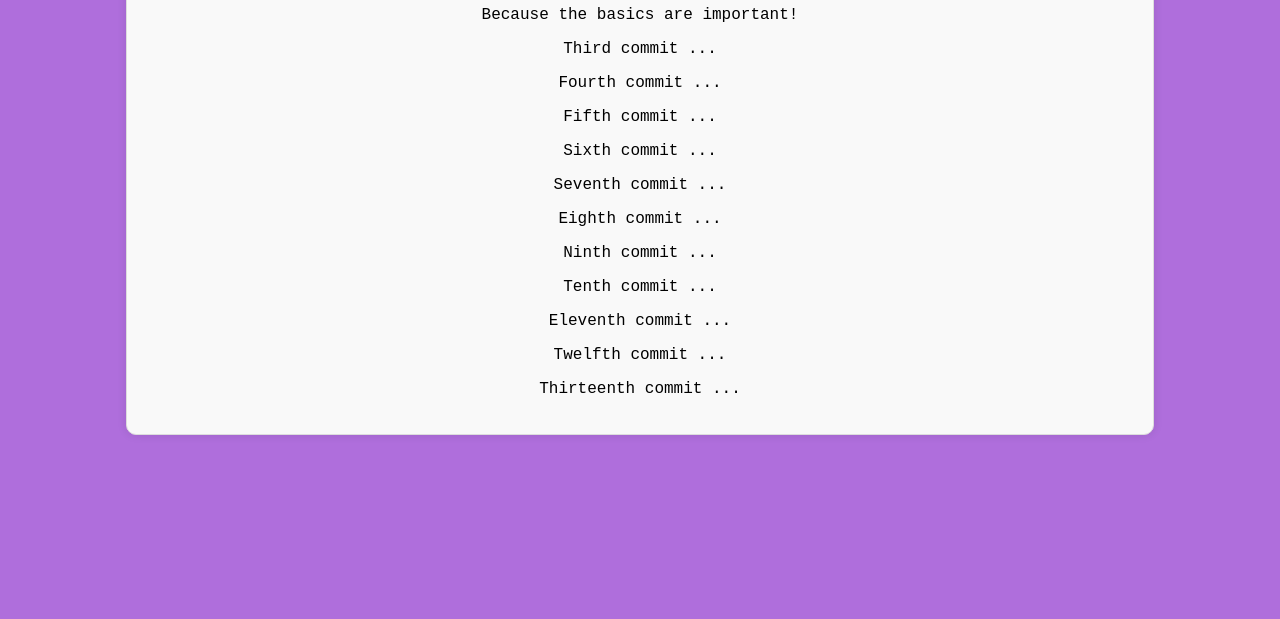
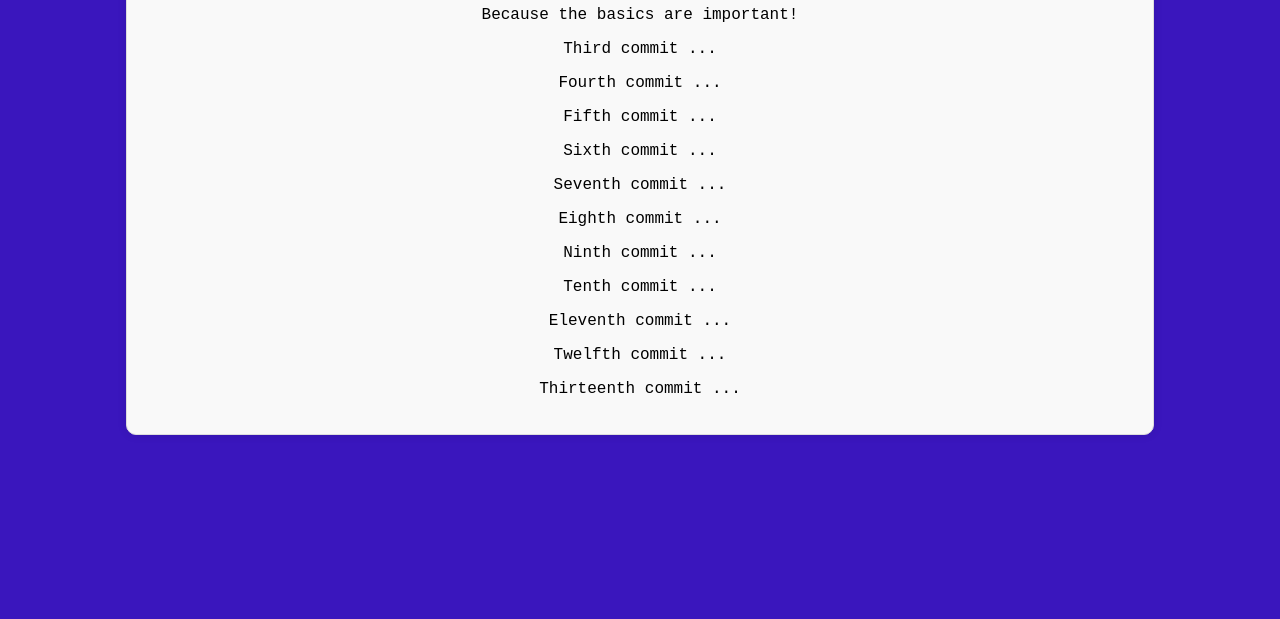
Before and after one commit to ErosKollerDev/github-action-demo-eros, a plain HTML site: page index.html in a window 1280 px wide. Shown: the part 181-800 px from the top of the page. Drawn offline with Linux system fonts and the light colour scheme.

Commit message:
changing color to blue

```diff
--- a/style.css
+++ b/style.css
@@ -8,7 +8,7 @@ body {
     font-family: 'Courier New', Courier, monospace;
     text-align: center;
     margin: 1.5rem;
-    background-color: #af6edc;
+    background-color: #3a16bd;
     text-underline-offset: 2px;
 }
 
```
